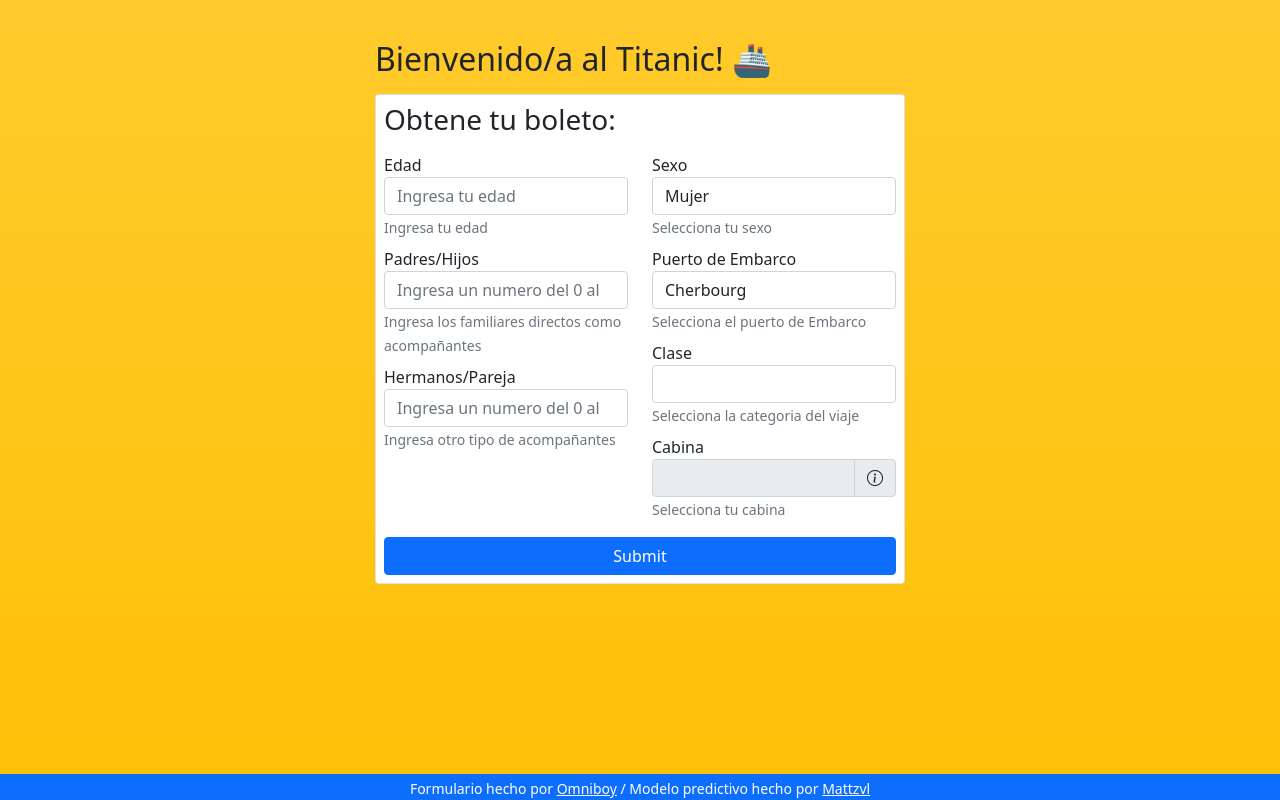
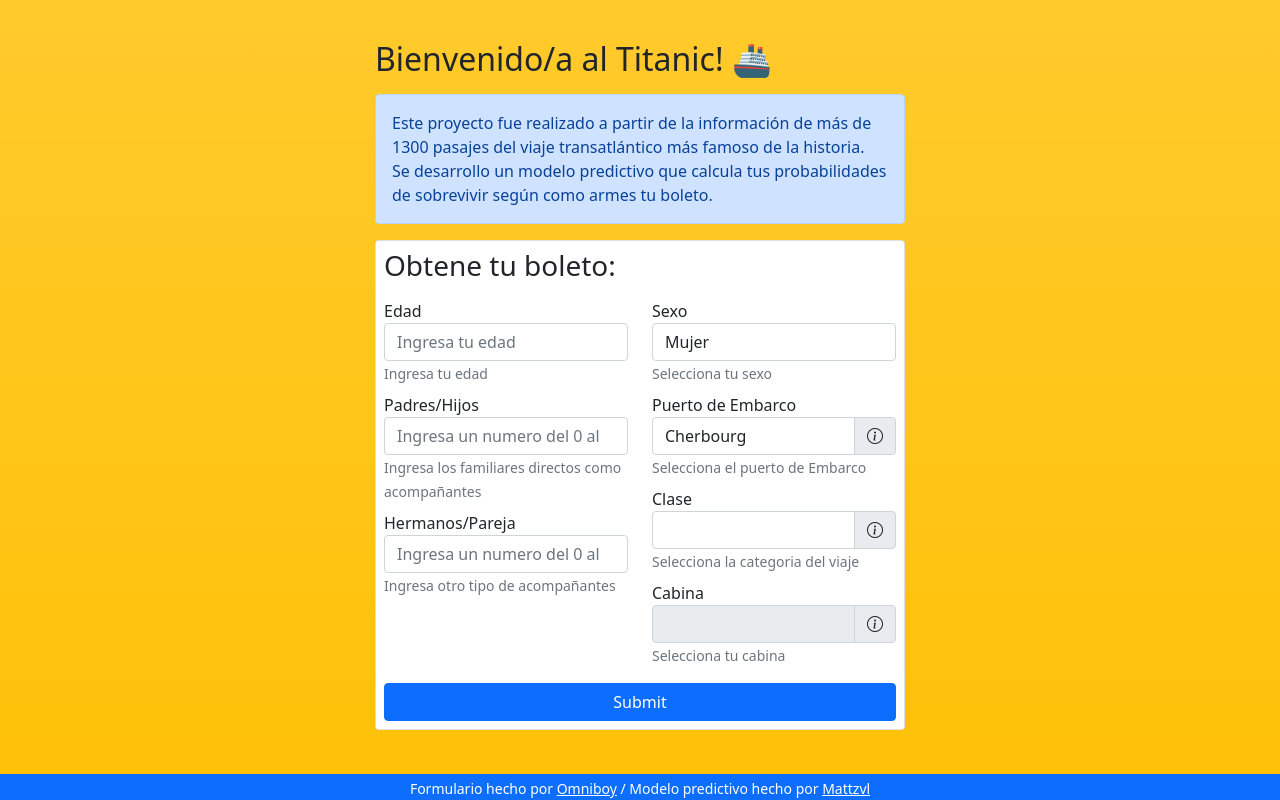
Before and after one commit to omniboyOK/titanic-prediction, a Flask app: page / in a window 1280 px wide. Run offline with Flask 2, Linux system fonts and the light colour scheme; lists and menus that the app fills with data are empty; parts of the project's set-up code (start-up, migrations or seed data) failed here and were passed over; some libraries are stand-ins or nearby versions.

Commit message:
descripcion agregada a los resultados

```diff
--- a/templates/index.html
+++ b/templates/index.html
@@ -26,6 +26,13 @@
             <div class="col-lg-6 align-self-center">
                 <div>
                     <h2 class="mb-3">Bienvenido/a al Titanic! 🚢</h2>
+                </div>
+                <div class="alert alert-primary" role="alert">
+                    Este proyecto fue realizado a partir de la información de más de 1300 pasajes del viaje
+                    transatlántico más famoso de la historia.
+                    <br>
+                    Se desarrollo un modelo predictivo que calcula tus probabilidades de sobrevivir según como armes tu
+                    boleto.
                 </div>
                 <form class="card p-2"
                     action="javascript:handleSubmit(age.value, parch.value, sibSp.value, sex_male.value, embarked.value, clase.value, cabin.value)">
@@ -70,22 +77,28 @@
                             </div>
                             <div class="form-group mb-2">
                                 <label for="embarked">Puerto de Embarco</label>
-                                <div>
+                                <div class="input-group">
                                     <select class="select form-control" id="embarked">
                                         <option value="C" selected>Cherbourg</option>
                                         <option value="S">Queenstown</option>
                                         <option value="Q">Southampton</option>
                                     </select>
+                                    <span class="input-group-text" data-bs-toggle="tooltip" data-bs-placement="top"
+                                        title="El primer embarco sera desde Southampton (Inglaterra), luego Cherburgo (Francia), y antes de emprender el viaje embarcará en Queenstown (actual Cobh) en Irlanda."><i
+                                            class="bi bi-info-circle"></i></span>
                                 </div>
                                 <small id="embarkedHelp" class="form-text text-muted">Selecciona el puerto de
                                     Embarco</small>
                             </div>
                             <div class="form-group mb-2">
                                 <label for="clase">Clase</label>
-                                <div>
+                                <div class="input-group">
                                     <select class="select form-control" id="clase" disabled required>
                                         <option value="" selected></option>
                                     </select>
+                                    <span class="input-group-text" data-bs-toggle="tooltip" data-bs-placement="top"
+                                        title="Primera clase cuenta con una amplia gama de amenities; segunda clase cuenta con algunas, y tercera clase solo cuenta con acceso a áreas comunes"><i
+                                            class="bi bi-info-circle"></i></span>
                                 </div>
                                 <small id="claseHelp" class="form-text text-muted">Selecciona la categoria del
                                     viaje</small>
@@ -110,7 +123,6 @@
 
                 <!-- Result Section -->
                 <div class="card mt-3 mb-5 d-none" id="cardresult">
-
                     <div class="card-header">
                         El resultado de tu viaje fue...
                     </div>
@@ -125,6 +137,10 @@
                                 </div>
                                 <canvas id="my-chart" width="250" height="250"></canvas>
                             </div>
+                        </div>
+                        <div class="alert alert-primary" role="alert">
+                            Ten en cuenta que el resultado esta compuesto por un analisis de muchos
+                            factores.Todos los datos ingresados fueron determinantes!
                         </div>
                     </div>
                 </div>
```
